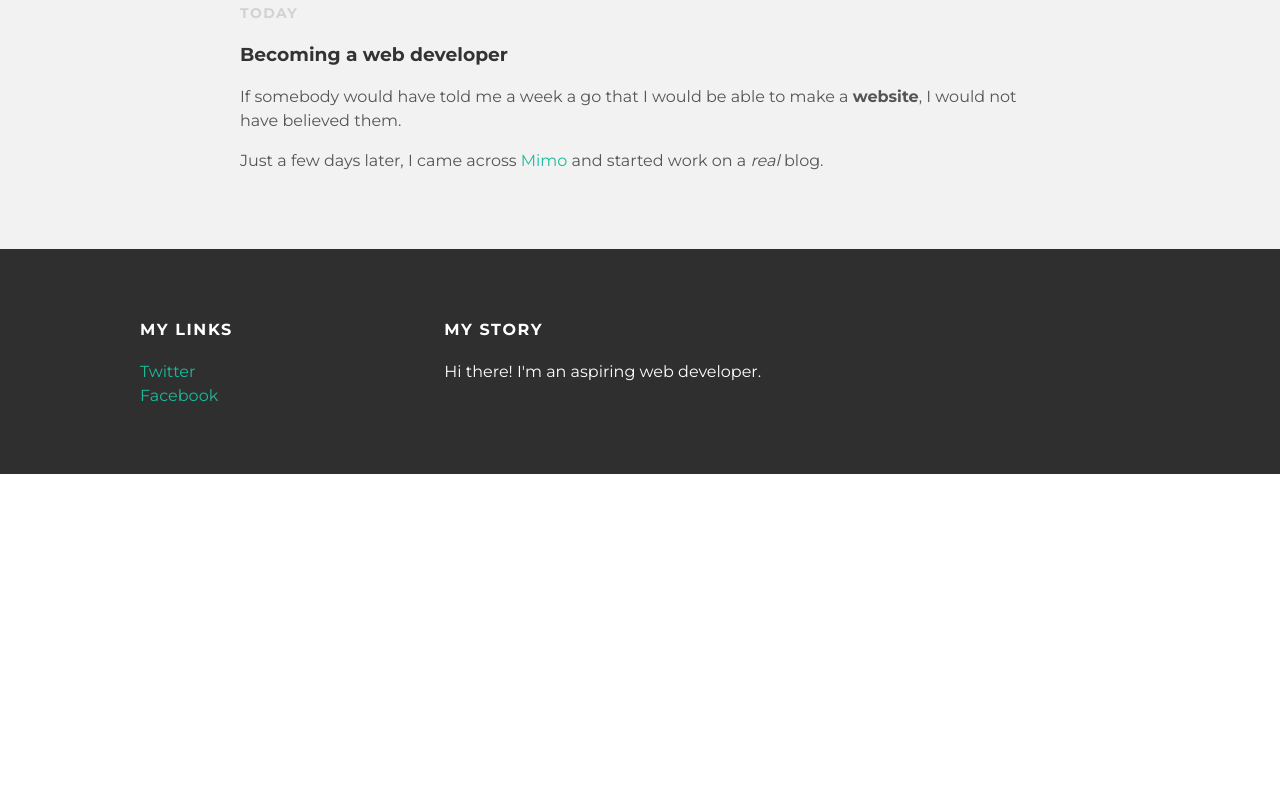
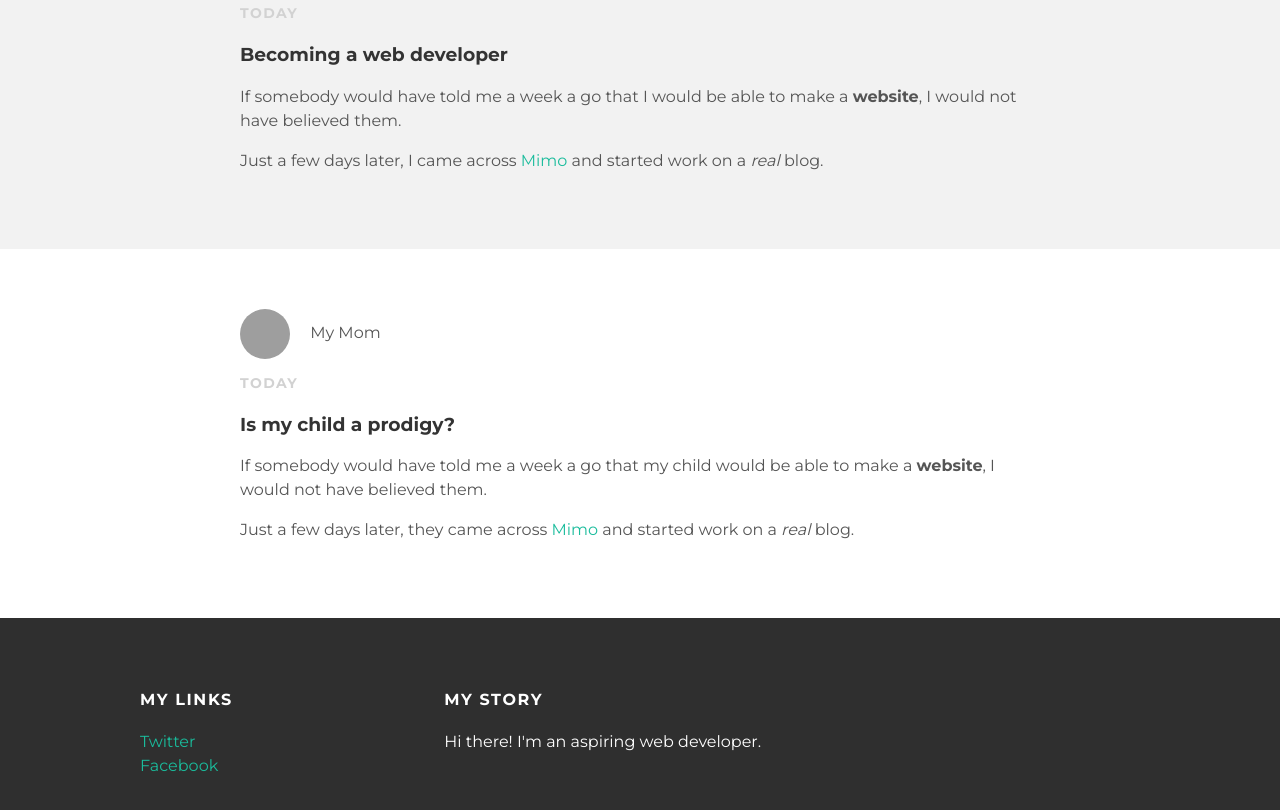
Before and after one commit to opeala/DEACTIVATEopeala.github.io, a plain HTML site: page index.html in a window 1280 px wide. Shown: the part 640-1450 px from the top of the page. Before the commit the page ends 1114 px from the top, so only its background shows below. Drawn offline with Linux system fonts and the light colour scheme; grey boxes are pictures that could not be loaded.

Commit message:
Update index.html

```diff
--- a/index.html
+++ b/index.html
@@ -42,6 +42,20 @@
                     </div>
                 </div>
             </div>
+            <div class="post-container">
+                <div class="post">
+                    <div class="post-author">
+                        <img src="https://tinyurl.com/y9fn8pcv">
+                        <span>My Mom</span>
+                    </div>
+                    <p class="post-date">Today</p>
+                    <h3 class="post-title">Is my child a prodigy?</h3>
+                    <div class="post-content">
+                        <p>If somebody would have told me a week a go that my child would be able to make a <strong>website</strong>, I would not have believed them.</p>
+                        <p>Just a few days later, they came across <a href="https://getmimo.com">Mimo</a> and started work on a <em>real</em> blog.</p>
+                    </div>
+                </div>
+            </div>
         </div>
         <div id="footer">
             <div class="container">
```
